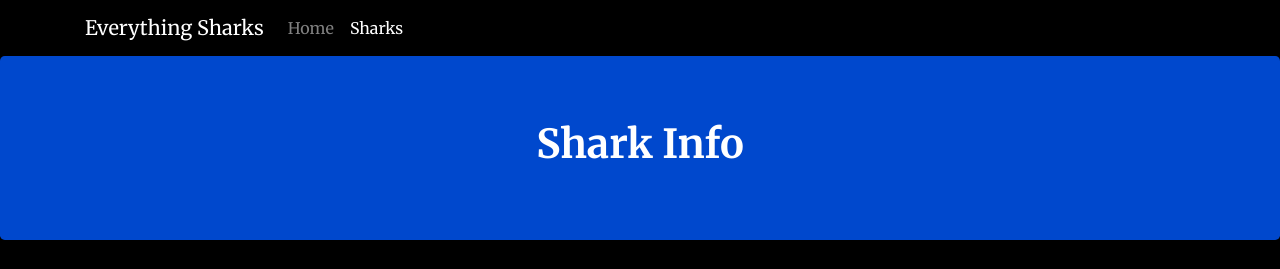
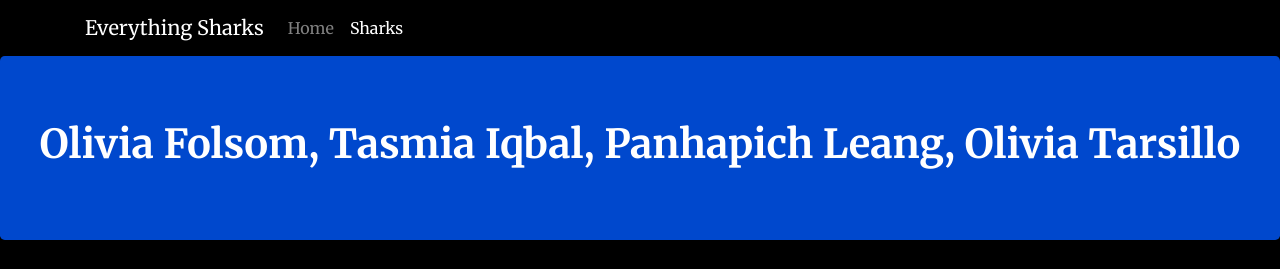
Before and after one commit to folo1/Assignment4_Group5, a website: page node/views/sharks.html in a window 1280 px wide. Shown: the top 269 px of the page. Drawn offline with nearby package versions, Linux system fonts and the light colour scheme.

Commit message:
Update sharks.html

```diff
--- a/node/views/sharks.html
+++ b/node/views/sharks.html
@@ -24,7 +24,7 @@
     </div>
 </nav>
 <div class="jumbotron text-center">
-    <h1>Shark Info</h1>
+    <h1>Olivia Folsom, Tasmia Iqbal, Panhapich Leang, Olivia Tarsillo</h1>
 </div>
 <div class="container">
     <div class="row">
```
